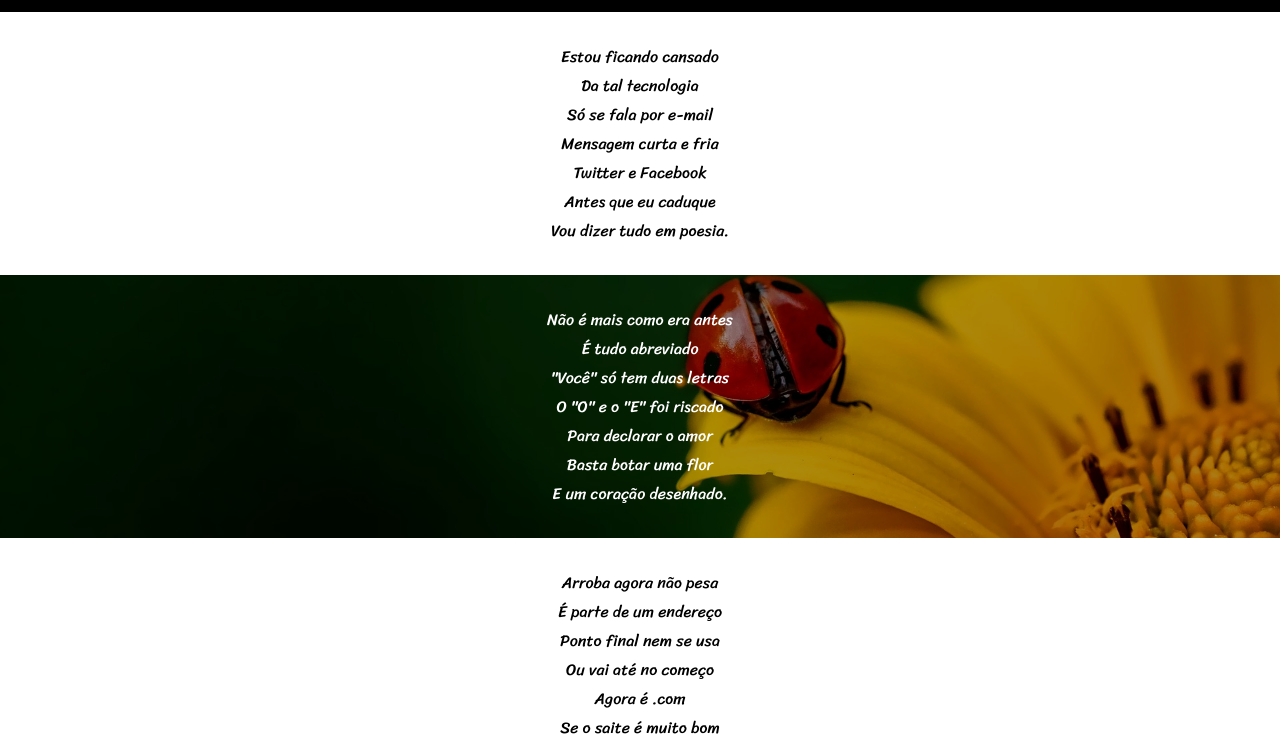
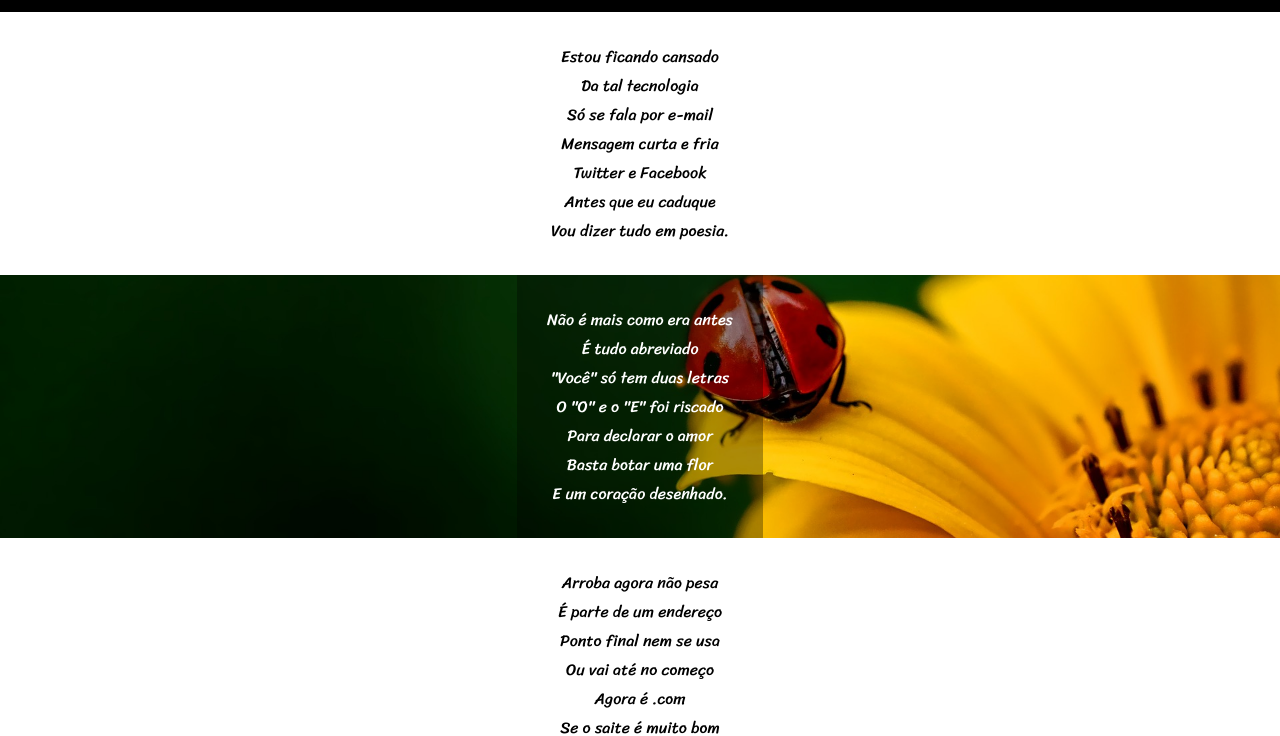
Before and after one commit to eurick-en/front-cr, a plain HTML site: page Cordel-HTML/index.html in a window 1280 px wide. Shown: the part 64-800 px from the top of the page. Drawn offline with Linux system fonts and the light colour scheme.

Commit message:
ajustes na lp e pastas deletadas

```diff
--- a/Cordel-HTML/estilo/style.css
+++ b/Cordel-HTML/estilo/style.css
@@ -52,7 +52,7 @@ main{
 .imagem{
     background-color: gray;
     font-family: var(--font02);
-    background-image: url(/imagens/background001.jpg);
+    background-image: url(/front-cr/Cordel-HTML/imagens/background001.jpg);
     background-repeat: no-repeat;
     background-position: center center;
     background-size: cover;
@@ -63,12 +63,16 @@ main{
 .imagem2{
     background-color: gray;
     font-family: var(--font02);
-    background-image: url(/imagens/background002.jpg);
+    background-image: url(/front-cr/Cordel-HTML/imagens/background002.jpg);
     background-repeat: no-repeat;
     background-position: center center;
     background-size: cover;
     background-attachment: fixed;
 
+}
+
+.img-p {
+    display: inline-block;
 }
 
 .normal>p{
--- a/Cordel-HTML/cordel.html
+++ b/Cordel-HTML/index.html
@@ -26,7 +26,7 @@
             </p>
         </section>
         <section class="imagem">
-            <p>
+            <p class="img-p">
                 Não é mais como era antes<br>
                 É tudo abreviado<br>
                 "Você" só tem duas letras<br>
```
Also changed, not shown: test/index.html (deleted, +0 -11 lines).
